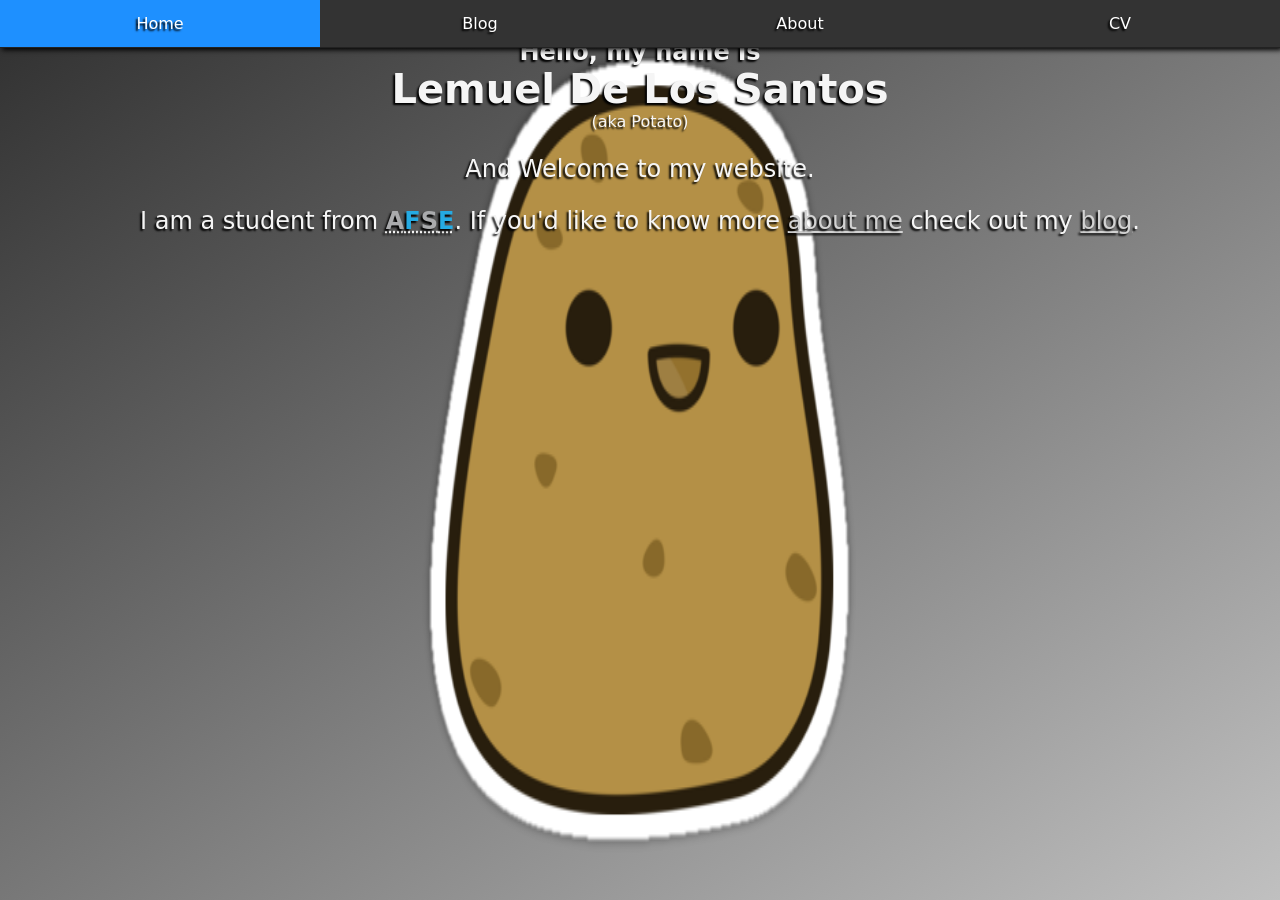
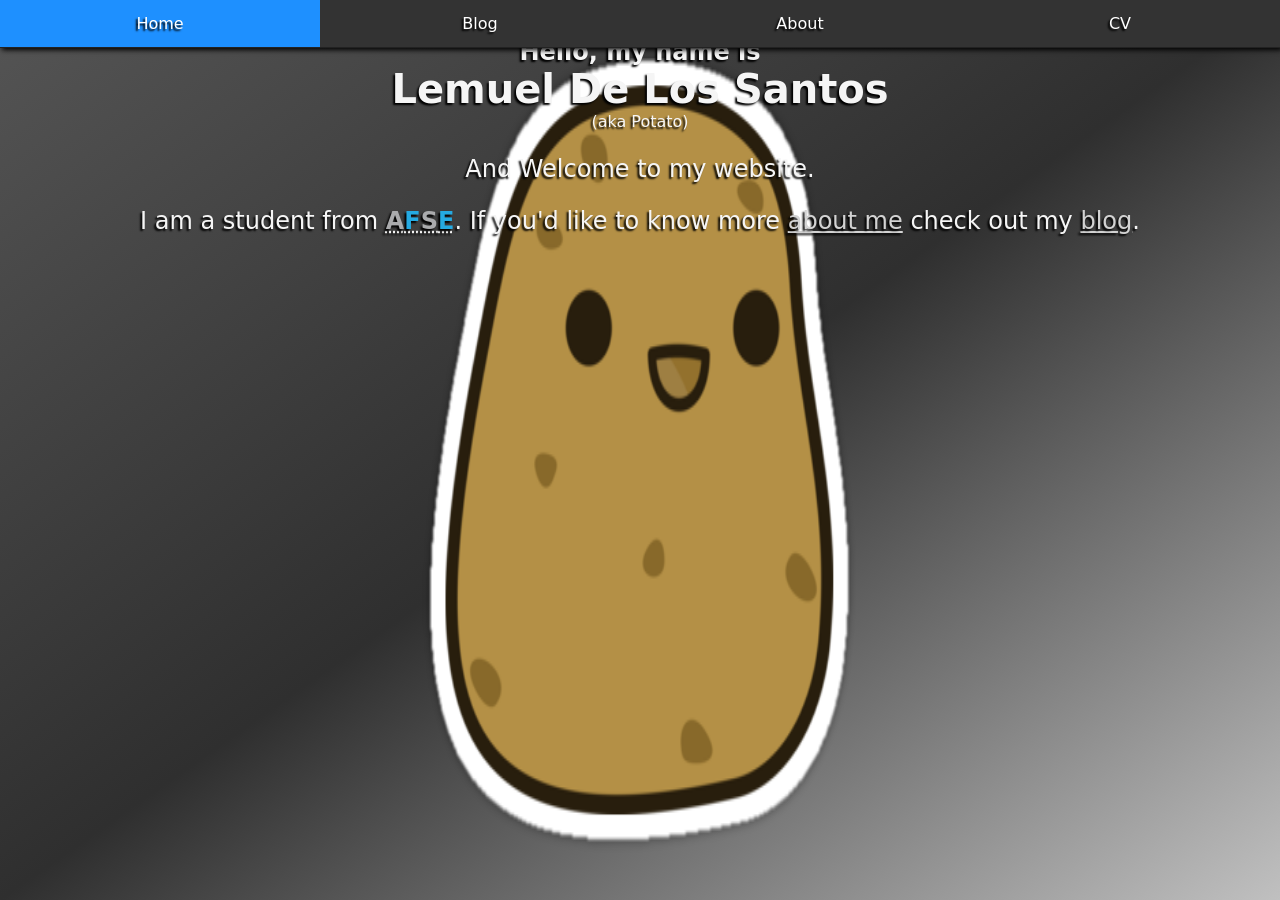
Before and after one commit to lemueldls/lemueld6200.github.io, a Jekyll site: the page built from index.html, in a window 1280 px wide. Built offline with Jekyll 4.4.1, drawn with Linux system fonts in a browser that asks for light colours.

Commit message:
Update main.css

```diff
--- a/css/main.css
+++ b/css/main.css
@@ -35,7 +35,7 @@ body {
 	overflow-x:hidden;
 	background-repeat: no-repeat;
 	background-attachment: fixed;
-	background:linear-gradient(to bottom right, #2f2f2f, #c0c0c0);
+	background:linear-gradient(to bottom right, #555, #2f2f2f, #c0c0c0);
 }
 p a {
 	color:lightgray;
```
